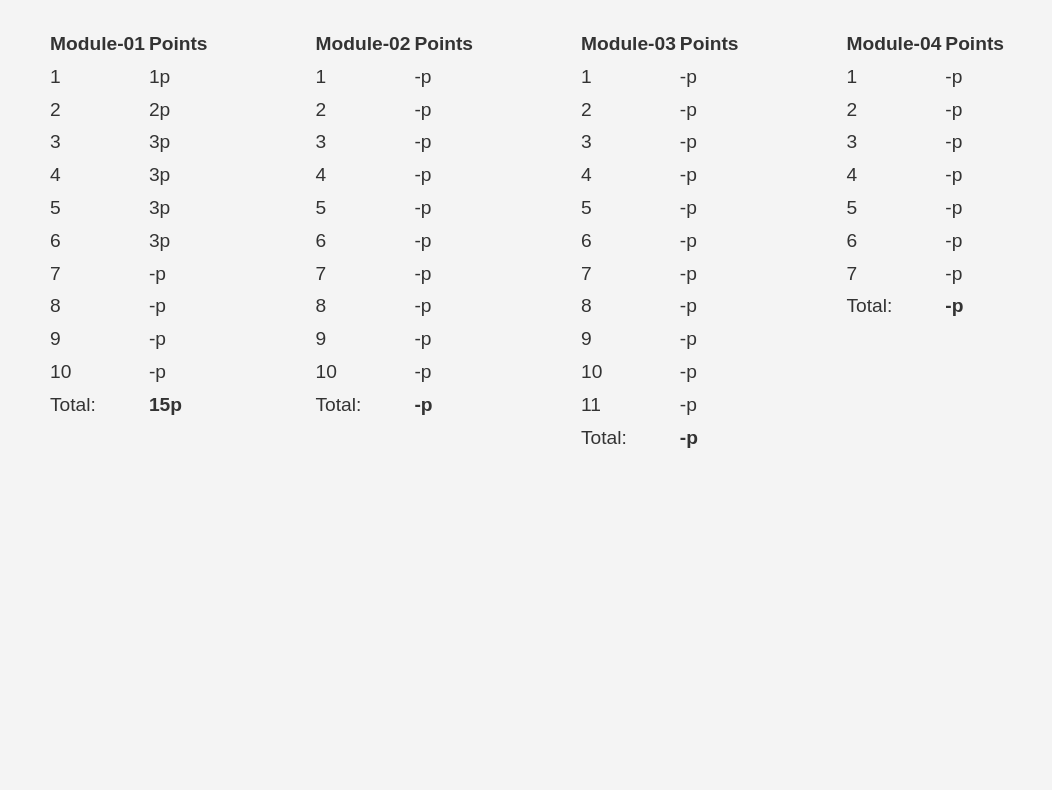
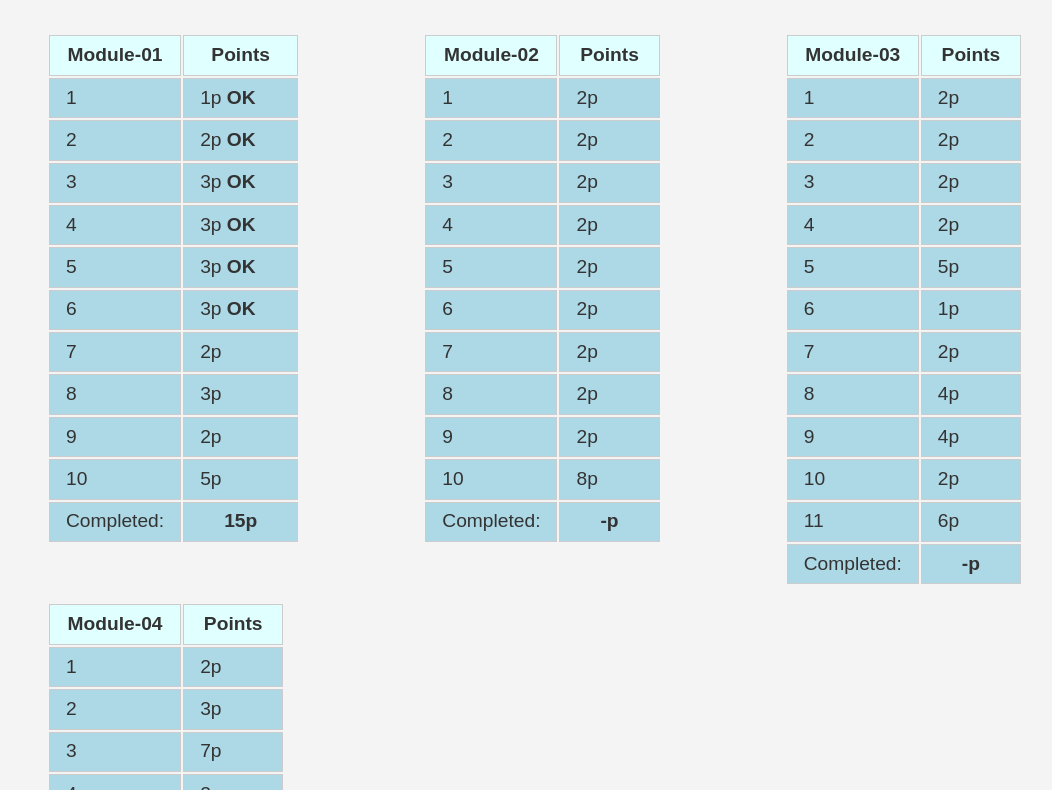
Before and after one commit to vickneee/Ohjelmointi-2-JavaScript, a website: page pisteet.html in a window 1280 px wide. Shown: the part 98-888 px from the top of the page, without its empty margins (97-1149 px from the left). Before the commit the page ends 800 px from the top, so only its background shows below. Drawn offline with Linux system fonts and the light colour scheme.

Commit message:
Completed points printing corrected

```diff
--- a/pisteet.html
+++ b/pisteet.html
@@ -2,11 +2,11 @@
 <html lang="en">
 <head>
     <meta charset="UTF-8">
-    <title>Completed assignments</title>
+    <title>JavaScript Completed assignments</title>
     <link rel="stylesheet" href="style.css">
 </head>
 <body>
-<h1>Completed assignments total: <span id="total-points">15p</span></h1>
+<h1>JavaScript Completed assignments total: <span id="total-points">15p</span></h1>
 <div class="container">
     <div class="module">
         <table>
@@ -19,49 +19,49 @@
             <tbody>
             <tr>
                 <td>1</td>
-                <td>1p</td>
+                <td>1p <strong>OK</strong></td>
             </tr>
             <tr>
                 <td>2</td>
+                <td>2p <strong>OK</strong></td>
+            </tr>
+            <tr>
+                <td>3</td>
+                <td>3p <strong>OK</strong></td>
+            </tr>
+            <tr>
+                <td>4</td>
+                <td>3p <strong>OK</strong></td>
+            </tr>
+            <tr>
+                <td>5</td>
+                <td>3p <strong>OK</strong></td>
+            </tr>
+            <tr>
+                <td>6</td>
+                <td>3p <strong>OK</strong></td>
+            </tr>
+            <tr>
+                <td>7</td>
                 <td>2p</td>
             </tr>
             <tr>
-                <td>3</td>
+                <td>8</td>
                 <td>3p</td>
             </tr>
             <tr>
-                <td>4</td>
-                <td>3p</td>
-            </tr>
-            <tr>
-                <td>5</td>
-                <td>3p</td>
-            </tr>
-            <tr>
-                <td>6</td>
-                <td>3p</td>
-            </tr>
-            <tr>
-                <td>7</td>
-                <td>-p</td>
-            </tr>
-            <tr>
-                <td>8</td>
-                <td>-p</td>
-            </tr>
-            <tr>
                 <td>9</td>
-                <td>-p</td>
+                <td>2p</td>
             </tr>
             <tr>
                 <td>10</td>
-                <td>-p</td>
+                <td>5p</td>
             </tr>
             </tbody>
             <tfoot>
             <tr>
-                <td>Total:</td>
-                <td><strong>15p</strong></td>
+                <td>Completed:</td>
+                <td><strong class="completed">15p</strong></td>
             </tr>
             </tfoot>
         </table>
@@ -77,49 +77,49 @@
             <tbody>
             <tr>
                 <td>1</td>
-                <td>-p</td>
+                <td>2p</td>
             </tr>
             <tr>
                 <td>2</td>
-                <td>-p</td>
+                <td>2p</td>
             </tr>
             <tr>
                 <td>3</td>
-                <td>-p</td>
+                <td>2p</td>
             </tr>
             <tr>
                 <td>4</td>
-                <td>-p</td>
+                <td>2p</td>
             </tr>
             <tr>
                 <td>5</td>
-                <td>-p</td>
+                <td>2p</td>
             </tr>
             <tr>
                 <td>6</td>
-                <td>-p</td>
+                <td>2p</td>
             </tr>
             <tr>
                 <td>7</td>
-                <td>-p</td>
+                <td>2p</td>
             </tr>
             <tr>
                 <td>8</td>
-                <td>-p</td>
+                <td>2p</td>
             </tr>
             <tr>
                 <td>9</td>
-                <td>-p</td>
+                <td>2p</td>
             </tr>
             <tr>
                 <td>10</td>
-                <td>-p</td>
+                <td>8p</td>
             </tr>
             </tbody>
             <tfoot>
             <tr>
-                <td>Total:</td>
-                <td><strong>-p</strong></td>
+                <td>Completed:</td>
+                <td><strong class="completed">-p</strong></td>
             </tr>
             </tfoot>
         </table>
@@ -135,53 +135,53 @@
             <tbody>
             <tr>
                 <td>1</td>
-                <td>-p</td>
+                <td>2p</td>
             </tr>
             <tr>
                 <td>2</td>
-                <td>-p</td>
+                <td>2p</td>
             </tr>
             <tr>
                 <td>3</td>
-                <td>-p</td>
+                <td>2p</td>
             </tr>
             <tr>
                 <td>4</td>
-                <td>-p</td>
+                <td>2p</td>
             </tr>
             <tr>
                 <td>5</td>
-                <td>-p</td>
+                <td>5p</td>
             </tr>
             <tr>
                 <td>6</td>
-                <td>-p</td>
+                <td>1p</td>
             </tr>
             <tr>
                 <td>7</td>
-                <td>-p</td>
+                <td>2p</td>
             </tr>
             <tr>
                 <td>8</td>
-                <td>-p</td>
+                <td>4p</td>
             </tr>
             <tr>
                 <td>9</td>
-                <td>-p</td>
+                <td>4p</td>
             </tr>
             <tr>
                 <td>10</td>
-                <td>-p</td>
+                <td>2p</td>
             </tr>
             <tr>
                 <td>11</td>
-                <td>-p</td>
+                <td>6p</td>
             </tr>
             </tbody>
             <tfoot>
             <tr>
-                <td>Total:</td>
-                <td><strong>-p</strong></td>
+                <td>Completed:</td>
+                <td><strong class="completed">-p</strong></td>
             </tr>
             </tfoot>
         </table>
@@ -197,37 +197,37 @@
             <tbody>
             <tr>
                 <td>1</td>
-                <td>-p</td>
+                <td>2p</td>
             </tr>
             <tr>
                 <td>2</td>
-                <td>-p</td>
+                <td>3p</td>
             </tr>
             <tr>
                 <td>3</td>
-                <td>-p</td>
+                <td>7p</td>
             </tr>
             <tr>
                 <td>4</td>
-                <td>-p</td>
+                <td>2p</td>
             </tr>
             <tr>
                 <td>5</td>
-                <td>-p</td>
+                <td>2p</td>
             </tr>
             <tr>
                 <td>6</td>
-                <td>-p</td>
+                <td>4p</td>
             </tr>
             <tr>
                 <td>7</td>
-                <td>-p</td>
+                <td>16p</td>
             </tr>
             </tbody>
             <tfoot>
             <tr>
-                <td>Total:</td>
-                <td><strong>-p</strong></td>
+                <td>Completed:</td>
+                <td><strong class="completed">-p</strong></td>
             </tr>
             </tfoot>
         </table>
--- a/style.css
+++ b/style.css
@@ -8,13 +8,37 @@ body {
     margin: 0 auto;
 }
 
+h1 {
+    color: #333;
+    text-align: center;
+    margin-top: 2rem;
+}
+
 .container {
     display: flex;
     justify-content: space-between;
     align-items: self-start;
+    flex-wrap: wrap;
+    gap: 1rem;
     padding: 1rem;
 }
 
 .module {
-    margin-right: 2rem;
+    margin-right: 1rem;
 }
+
+.completed {
+    /*display: flex;*/
+    padding: 0 1.5rem;
+    justify-content: center;
+}
+
+th, td {
+    background-color: lightblue;
+    padding: 0.3rem 1rem;
+    border: 1px solid #ccc;
+}
+
+th {
+    background-color: lightcyan;
+}
```
